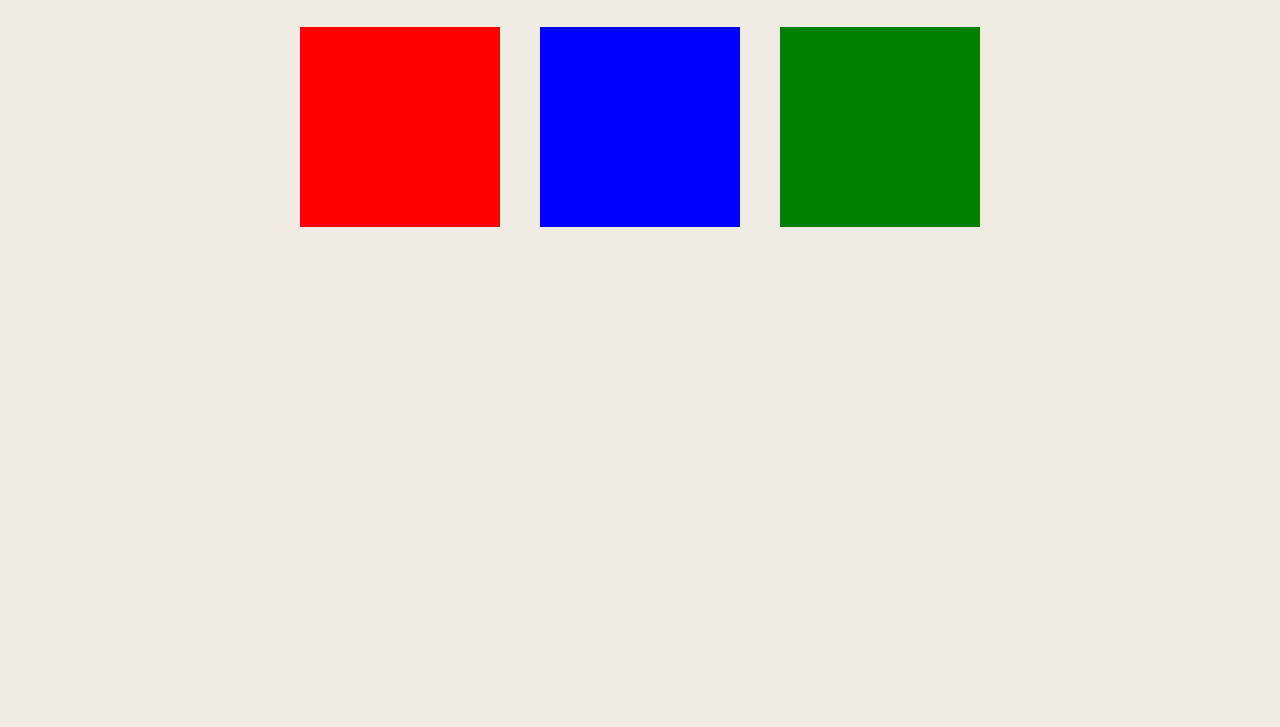
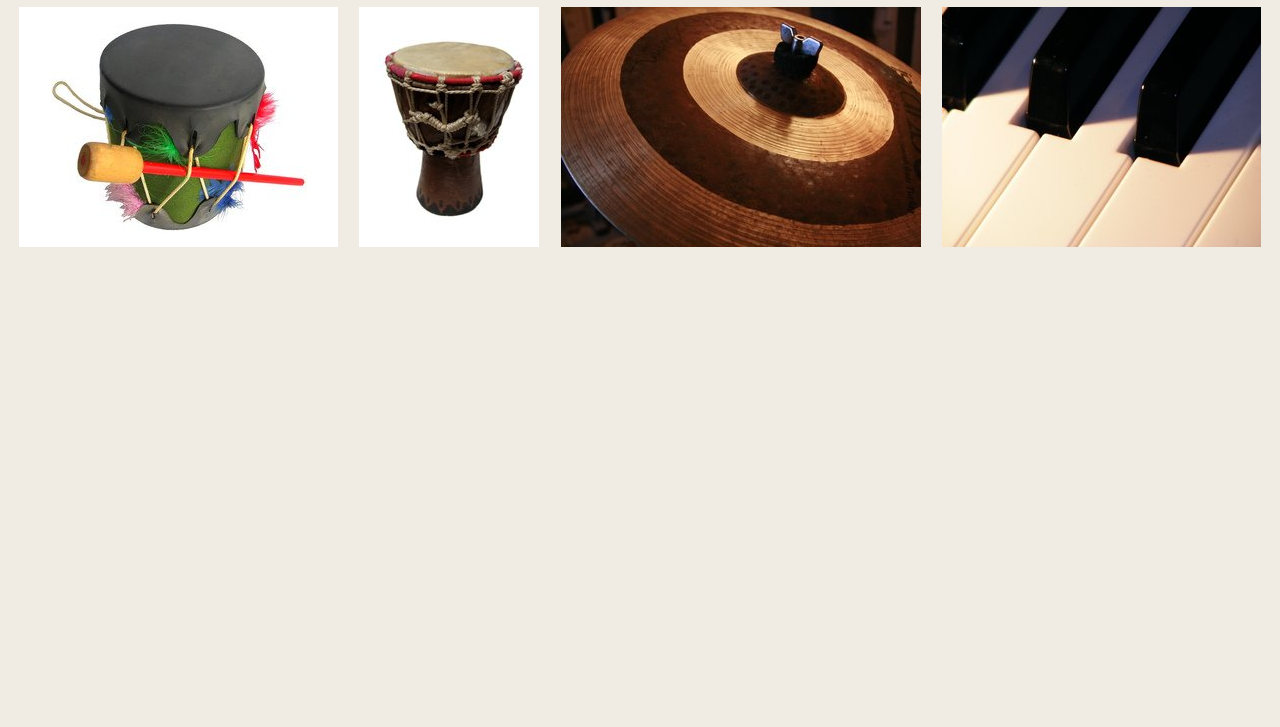
Before and after one commit to MichelleTSlee/Drumbeat, a plain HTML site: page index.html in a window 1280 px wide. Shown: the part 73-800 px from the top of the page. Drawn offline with Linux system fonts and the light colour scheme.

Commit message:
Added different images

```diff
--- a/css/styles.css
+++ b/css/styles.css
@@ -1,37 +1,13 @@
 body {
   background-color: #f0ece3;
-  align-items: center;
+  text-align: center;
 }
 
 .container {
-  display: flex;
-  justify-content: center;
-}
-
-.drum {
-}
-
-#red {
-  background-color: red;
-  width: 200px;
-  height: 200px;
-  margin: 20px;
-}
-
-#blue {
-  background-color: blue;
-  width: 200px;
-  height: 200px;
-  margin: 20px;
-}
-
-#green {
-  background-color: green;
-  width: 200px;
-  height: 200px;
-  margin: 20px;
+  display: grid;
+  grid-template-columns: auto auto auto auto;
 }
 
 .gold_border {
-  border: yellow 5px solid;
+  border: yellow 3px solid;
 }
--- a/index.html
+++ b/index.html
@@ -1,18 +1,30 @@
 <!DOCTYPE html>
 <html lang="en" dir="ltr">
+
 <head>
   <meta charset="utf-8" />
-    <title>Drumbeat</title>
+  <title>Music Maker</title>
   <link rel="stylesheet" href="css/styles.css" />
 </head>
 
 <body>
-    <h1 id="heading">Drumbeat</h1>
+  <h1 id="heading">Music Maker</h1>
+
   <div class="container">
-      <div id="red" class="drum"></div>
-      <div id="blue" class="drum"></div>
-      <div id="green" class="drum"></div>
+    <div id="instrument0" class="instrument">
+      <img src="images/instrument0.jpg" />
     </div>
-    <script src="index.js" charset="utf-8"></script>
+    <div id="instrument1" class="instrument">
+      <img src="images/instrument1.jpg" />
+    </div>
+    <div id="instrument2" class="instrument">
+      <img src="images/instrument2.jpg" />
+    </div>
+    <div id="instrument3" class="instrument">
+      <img src="images/instrument3.jpg" />
+    </div>
+  </div>
+  <script src="script.js" charset="utf-8"></script>
 </body>
+
 </html>
--- a/index.js
+++ /dev/null
@@ -1,10 +0,0 @@
-for (let i = 0; i < 3; i++) {
-  document.querySelectorAll(".drum")[i].addEventListener("click", () => {
-    var audio = new Audio("sounds/audio" + i + ".wav");
-    document.querySelectorAll(".drum")[i].classList.add("gold_border");
-    audio.play();
-    setTimeout(function () {
-      document.querySelectorAll(".drum")[i].classList.remove("gold_border");
-    }, 300); //
-  });
-}
--- /dev/null
+++ b/script.js
@@ -0,0 +1,9 @@
+for (let i = 0; i < 4; i++) {
+
+  document.querySelectorAll(".instrument")[i].addEventListener("click", function(){
+
+    var audio = new Audio("sounds/instrument" + (i) + ".wav");
+
+    audio.play();
+    });
+  };
```
Also changed, not shown: images/instrument0.jpg (added), images/instrument1.jpg (added), images/instrument2.jpg (added), images/instrument3.jpg (added), 7 other files. Lines whose indentation alone changed are shown as unchanged.
